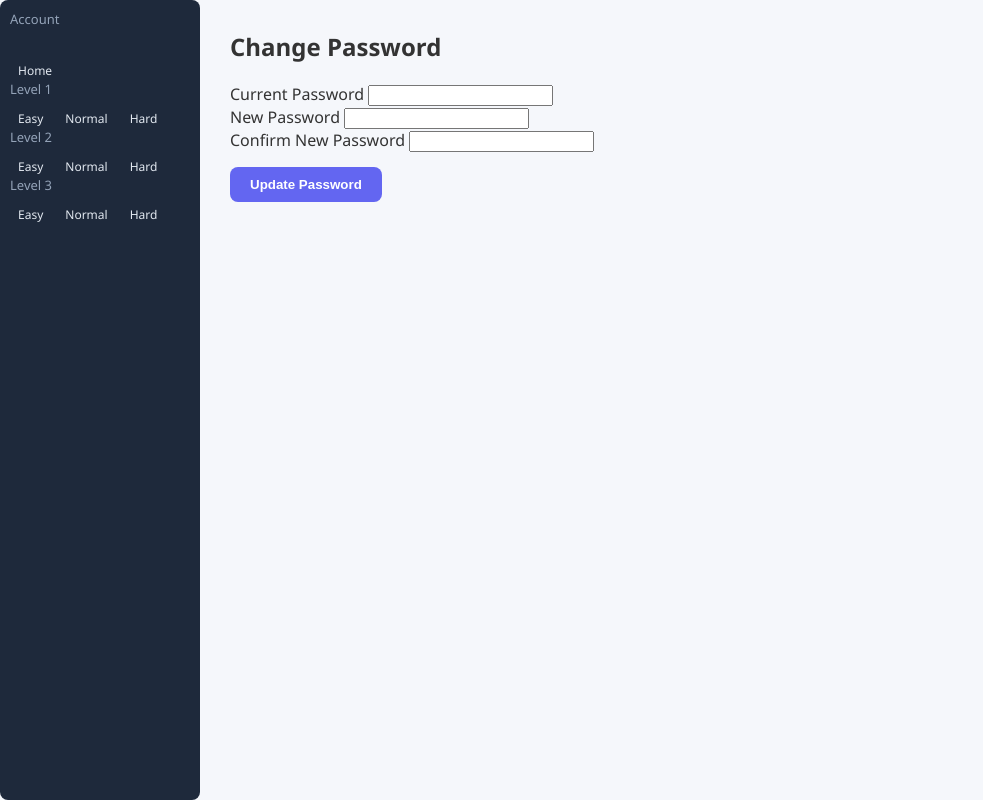
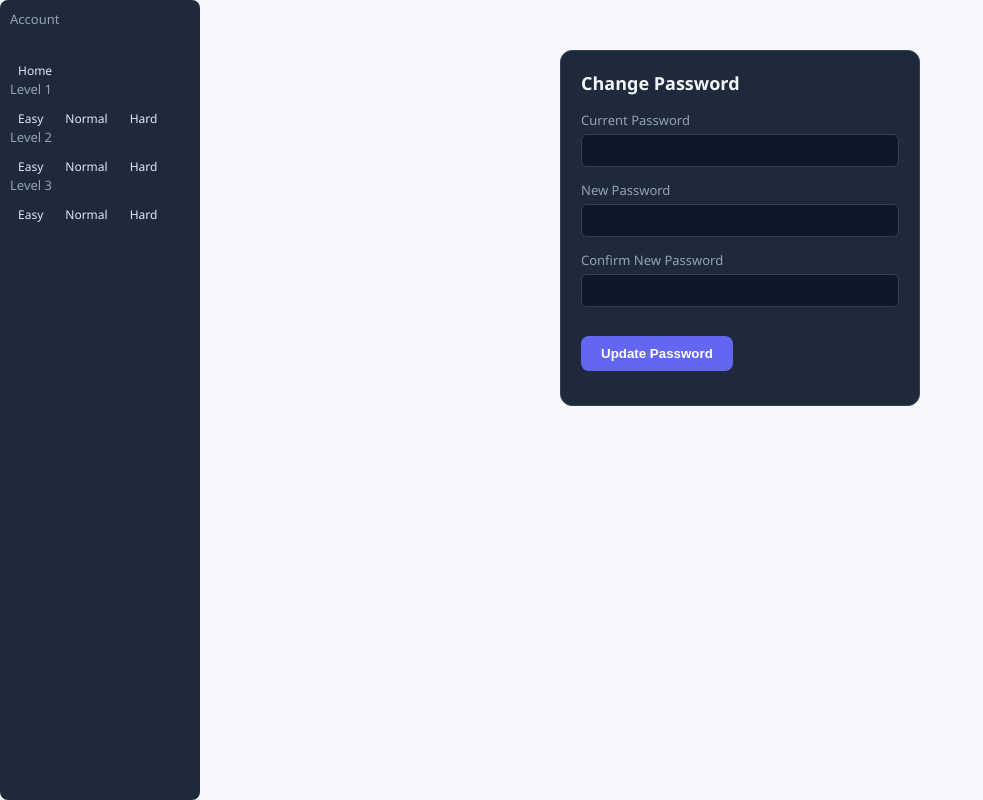
Before and after one commit to msuradech/mathkids, a FastAPI app: page /change-password in a window 1280 px wide. Shown: the whole page, without its empty margins (0-983 px from the left). Run offline with FastAPI, Linux system fonts and the light colour scheme.

Commit message:
feat(pass): css

```diff
--- a/app/static/css/style.css
+++ b/app/static/css/style.css
@@ -177,6 +177,61 @@
     background: #0ea5e9;
 }
 
+/* ######## Change Password Page ######## */
+
+#change-password-form {
+    max-width: 360px;
+    margin: 20px auto;
+    padding: 20px;
+    background: #1e293b;
+    border-radius: 12px;
+    border: 1px solid #334155;
+}
+
+#change-password-form h2 {
+    margin-bottom: 16px;
+    font-size: 18px;
+    color: #f1f5f9;
+}
+
+.form-group {
+    display: flex;
+    flex-direction: column;
+    margin-bottom: 14px;
+}
+
+.form-group label {
+    font-size: 13px;
+    margin-bottom: 5px;
+    color: #94a3b8;
+}
+
+.form-group input {
+    padding: 8px;
+    border-radius: 6px;
+    border: 1px solid #334155;
+    background: #0f172a;
+    color: #e2e8f0;
+}
+
+.form-group input:focus {
+    border-color: #6366f1;
+    outline: none;
+}
+
+#msg {
+    margin-top: 10px;
+    font-size: 14px;
+}
+
+#msg.success {
+    color: #22c55e;
+}
+
+#msg.error {
+    color: #ef4444;
+}
+
 /* ######## Quiz Page ######## */
 
 .question {
```
